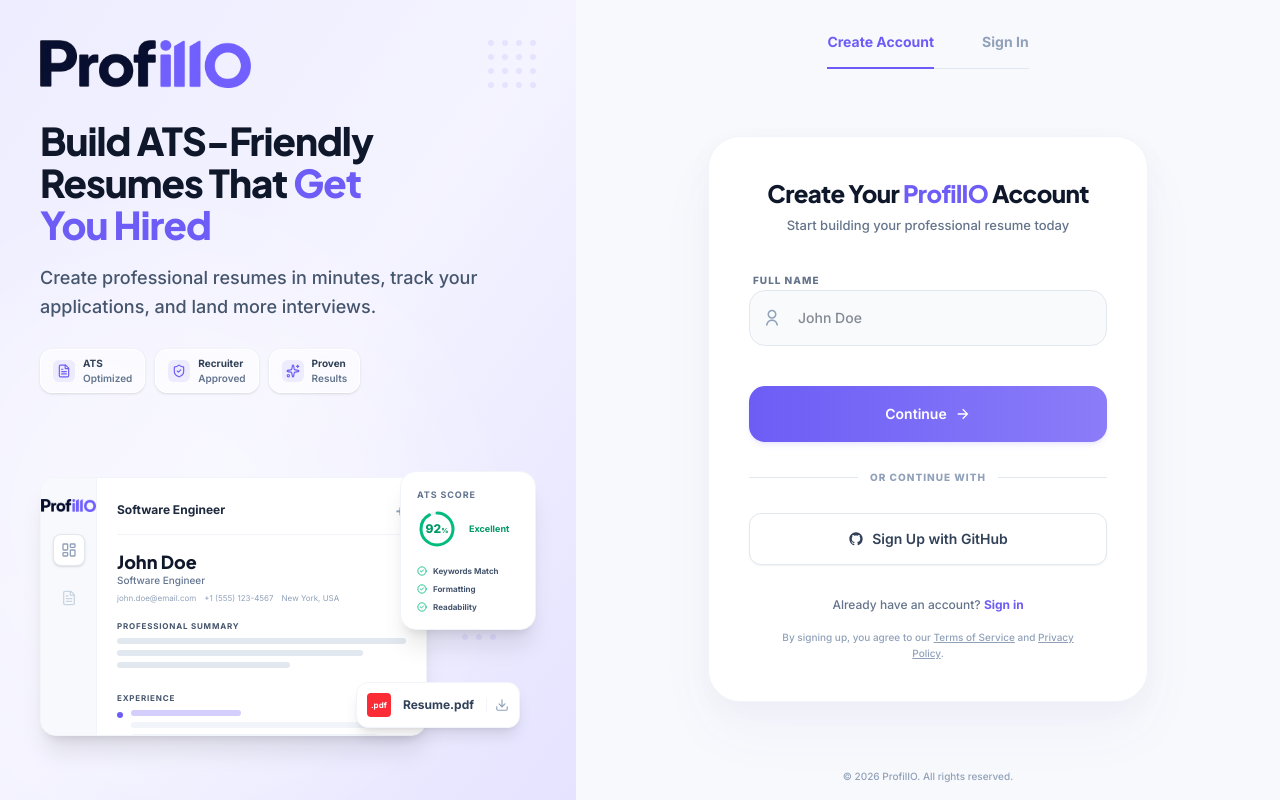
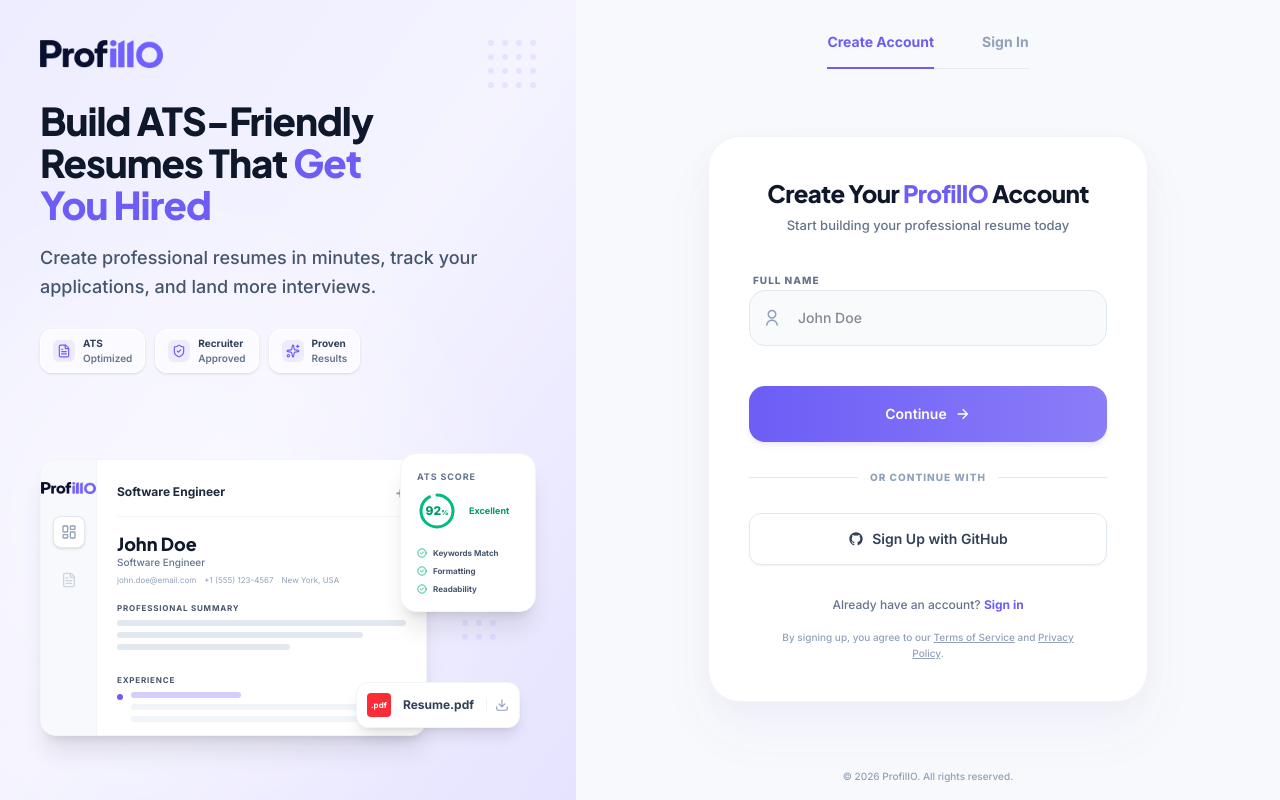
Before and after one commit to priyanshnihalani/ProfilIO-FE, a React (Vite) app: page /signup in a window 1280 px wide. Built offline with nearby package versions, Linux system fonts and the light colour scheme; a web font is replaced by a local one.

Commit message:
logo size fixed

```diff
--- a/src/components/Header.tsx
+++ b/src/components/Header.tsx
@@ -52,7 +52,7 @@ const Header = () => {
             <img
               src="/logo.png"
               alt="ProfilIO"
-              className="h-10 w-12 md:h-12 md:w-18 2xl:h-14 2xl:w-22 object-contain"
+              className="h-5 sm:h-6 md:h-7 2xl:h-8 w-auto object-contain"
             />
           </div>
 
@@ -179,7 +179,7 @@ const Header = () => {
                   <img
                     src="/logo.png"
                     alt="ProfilIO"
-                    className="h-10 w-12 object-contain"
+                    className="h-6 sm:h-7 w-auto object-contain"
                   />
                 </div>
                 <button
--- a/src/layout/AuthLayout.tsx
+++ b/src/layout/AuthLayout.tsx
@@ -29,7 +29,7 @@ const AuthLayout: React.FC<AuthLayoutProps> = ({ children }) => {
         {/* Header & Copy */}
         <div className="relative z-10 space-y-6 max-w-lg">
           <div className="flex items-center gap-3 cursor-pointer" onClick={() => navigate("/")}>
-            <img src="/logo.png" alt="ProfilIO" className="sm:10 md:h-12 2xl:h-14 w-auto object-contain object-scale-down cursor-pointer" />
+            <img src="/logo.png" alt="ProfilIO" className="h-5 sm:h-6 md:h-7 2xl:h-8 w-auto object-contain cursor-pointer" />
           </div>
 
           <div className="space-y-4 pt-2">
@@ -165,7 +165,7 @@ const AuthLayout: React.FC<AuthLayoutProps> = ({ children }) => {
         <div className="w-full flex flex-col items-center pt-8 pb-4 px-6 gap-6 shrink-0">
           {/* Mobile Logo */}
           <div className="lg:hidden flex items-center gap-2 cursor-pointer" onClick={() => navigate("/")}>
-            <img src="/logo.png" alt="ProfilIO" className="h-10 w-auto object-contain" />
+            <img src="/logo.png" alt="ProfilIO" className="h-6 sm:h-7 w-auto object-contain" />
           </div>
 
           {/* Navigation Tabs */}
```
